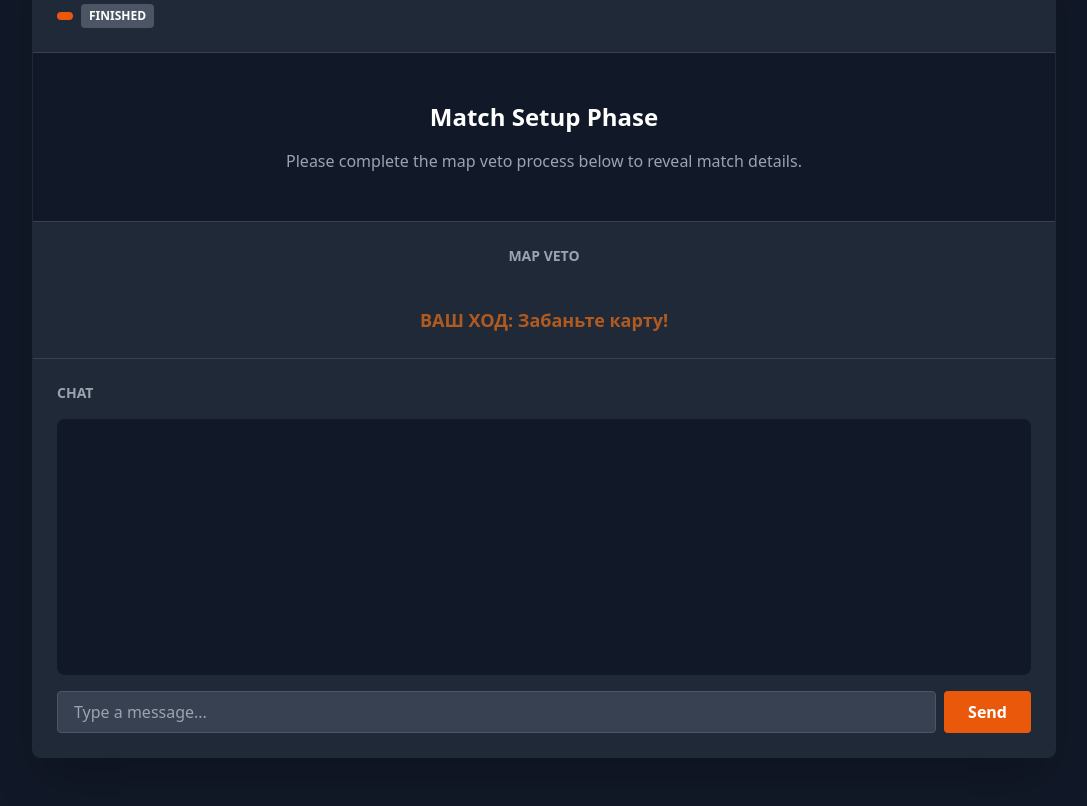
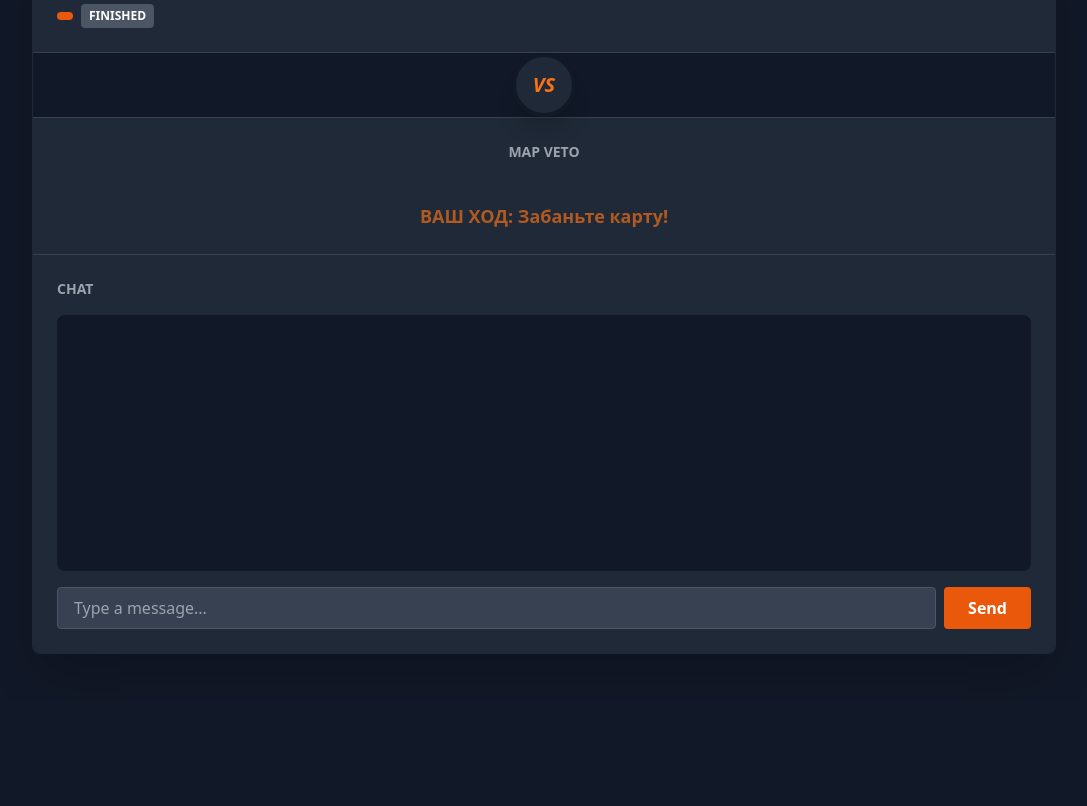
Before and after one commit to Kazeduun889/nosyfaceit, a Flask app: template web/templates/match_room.html in a window 1280 px wide. Shown: the part 177-983 px from the top of the page, without its empty margins (96-1183 px from the left). After the commit the page ends 831 px from the top, so only its background shows below. Run offline with Flask 3, Linux system fonts and the light colour scheme; the template is opened without the code that fills it, so the values that code supplies are empty; some libraries are stand-ins or nearby versions.

Commit message:
Fix_chat_and_player_visibility

```diff
--- a/web/templates/match_room.html
+++ b/web/templates/match_room.html
@@ -20,10 +20,8 @@
             <!-- Server IP Removed as per request -->
         </div>
 
-        <!-- Players and Match Info (Hidden until map is picked) -->
+        <!-- Match Info Table (Hidden until map is picked) -->
         {% if match.map_picked %}
-
-        <!-- Match Info Table -->
         <div class="p-6 bg-gray-800 border-b border-gray-700">
             <div class="overflow-x-auto">
                 <table class="w-full text-left text-gray-400">
@@ -61,7 +59,9 @@
                 </table>
             </div>
         </div>
+        {% endif %}
 
+        <!-- Players Grid (Visible always) -->
         <div class="p-8 grid grid-cols-1 md:grid-cols-2 gap-12 relative">
             <!-- VS Separator -->
             <div class="absolute left-1/2 top-1/2 transform -translate-x-1/2 -translate-y-1/2 z-10 hidden md:block">
@@ -114,13 +114,6 @@
             </div>
             {% endfor %}
         </div>
-        {% else %}
-            <!-- Pre-match / Veto Phase Placeholders or just empty if we only want the Veto UI below -->
-            <div class="p-12 text-center">
-                <h2 class="text-2xl font-bold text-white mb-4">Match Setup Phase</h2>
-                <p class="text-gray-400">Please complete the map veto process below to reveal match details.</p>
-            </div>
-        {% endif %}
 
         <!-- Map Veto System -->
         <div class="bg-gray-800 p-6 border-t border-gray-700 text-center">
@@ -178,7 +171,7 @@
         <!-- Chat Section -->
         <div class="bg-gray-800 p-6 border-t border-gray-700">
             <h3 class="text-gray-400 text-sm uppercase font-bold mb-4">Chat</h3>
-            <div class="bg-gray-900 rounded-lg p-4 h-64 overflow-y-auto mb-4 space-y-3 flex flex-col-reverse" id="chat-container">
+            <div class="bg-gray-900 rounded-lg p-4 h-64 overflow-y-auto mb-4 space-y-3 space-y-reverse flex flex-col-reverse" id="chat-container">
                 <!-- Messages will appear here (newest at bottom, but flex-reverse handles scroll) -->
                 {% for msg in chat_messages|reverse %}
                     <div class="flex items-start space-x-3 {% if msg.user_id == session.user_id %}flex-row-reverse space-x-reverse{% endif %}">
```
